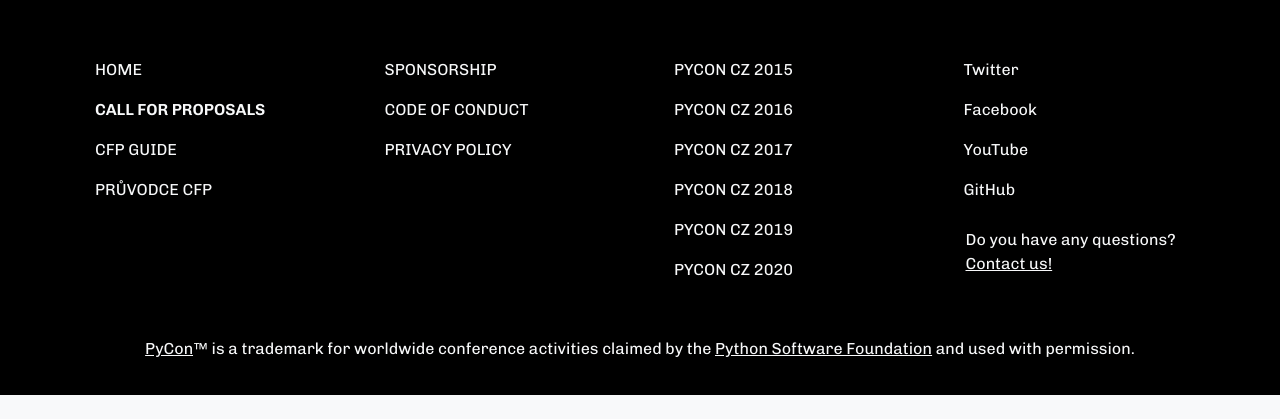
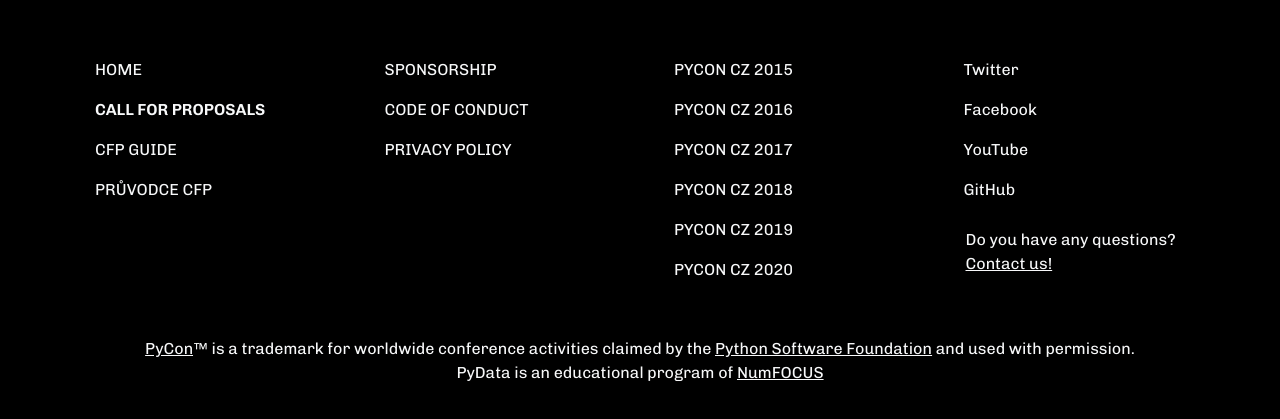
Before and after one commit to pyvec/cz.pycon.org, a Django app: page /2023/cfp/ in a window 1280 px wide. Shown: the part 3933-4352 px from the top of the page. Before the commit the page ends 4328 px from the top, so only its background shows below. Run offline with Django 4.2, Linux system fonts and the light colour scheme; style sheets or scripts are compiled from the project's sources; some libraries are stand-ins or nearby versions.

Commit message:
content: PyData in the footer.

```diff
--- a/templates/_layout.html
+++ b/templates/_layout.html
@@ -81,6 +81,8 @@
                 <a class="link-light" href="https://www.python.org/psf/trademarks/pycon/">PyCon</a>™
                 is a&nbsp;trademark for worldwide conference activities claimed by the
                 <a class="link-light" href="https://www.python.org/psf-landing/">Python Software Foundation</a> and used with permission.
+                <br>
+                PyData is an educational program of <a class="link-light" href="https://numfocus.org/">NumFOCUS</a>
             </p>
         </div>
     </footer>
```
